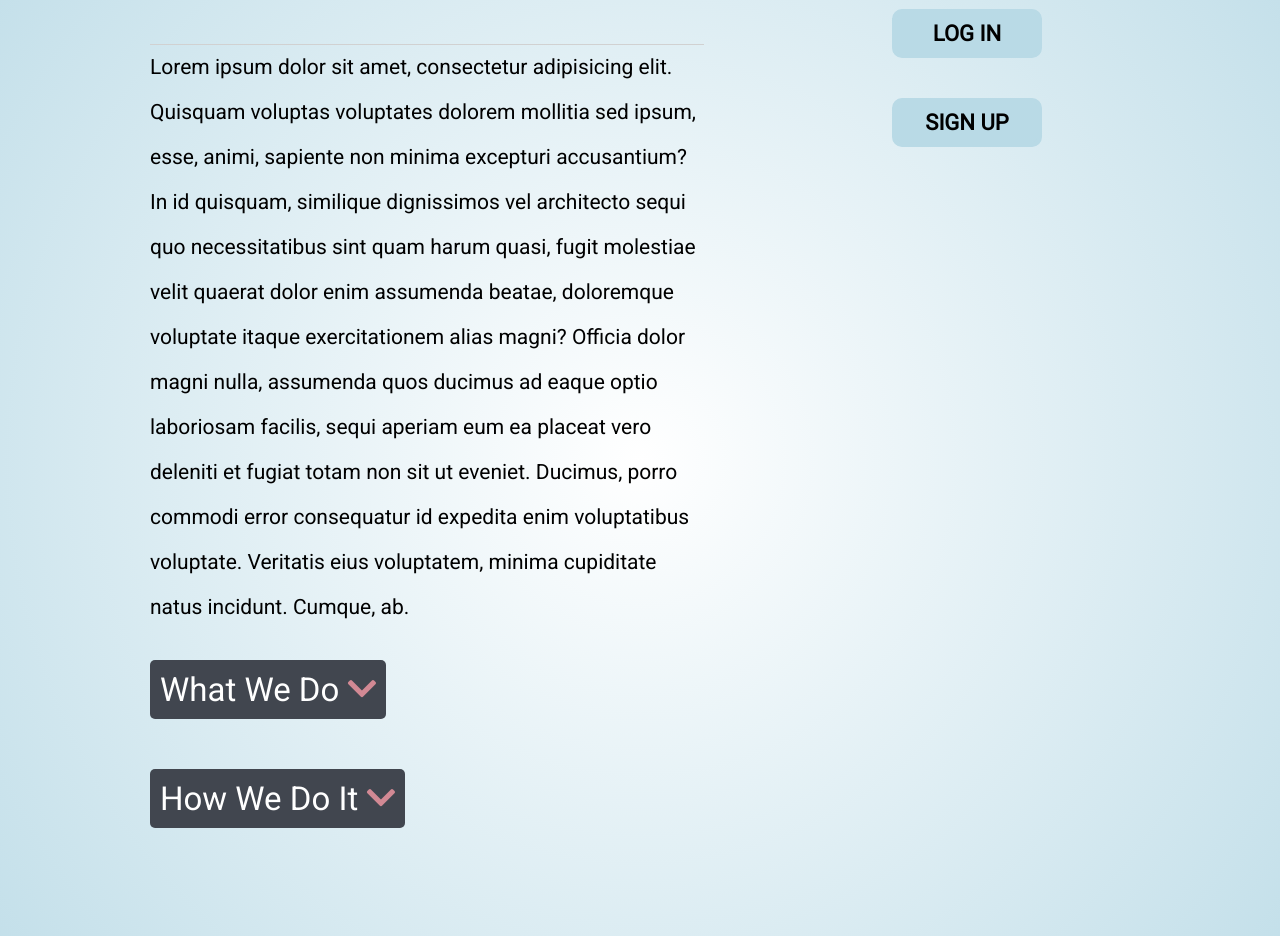
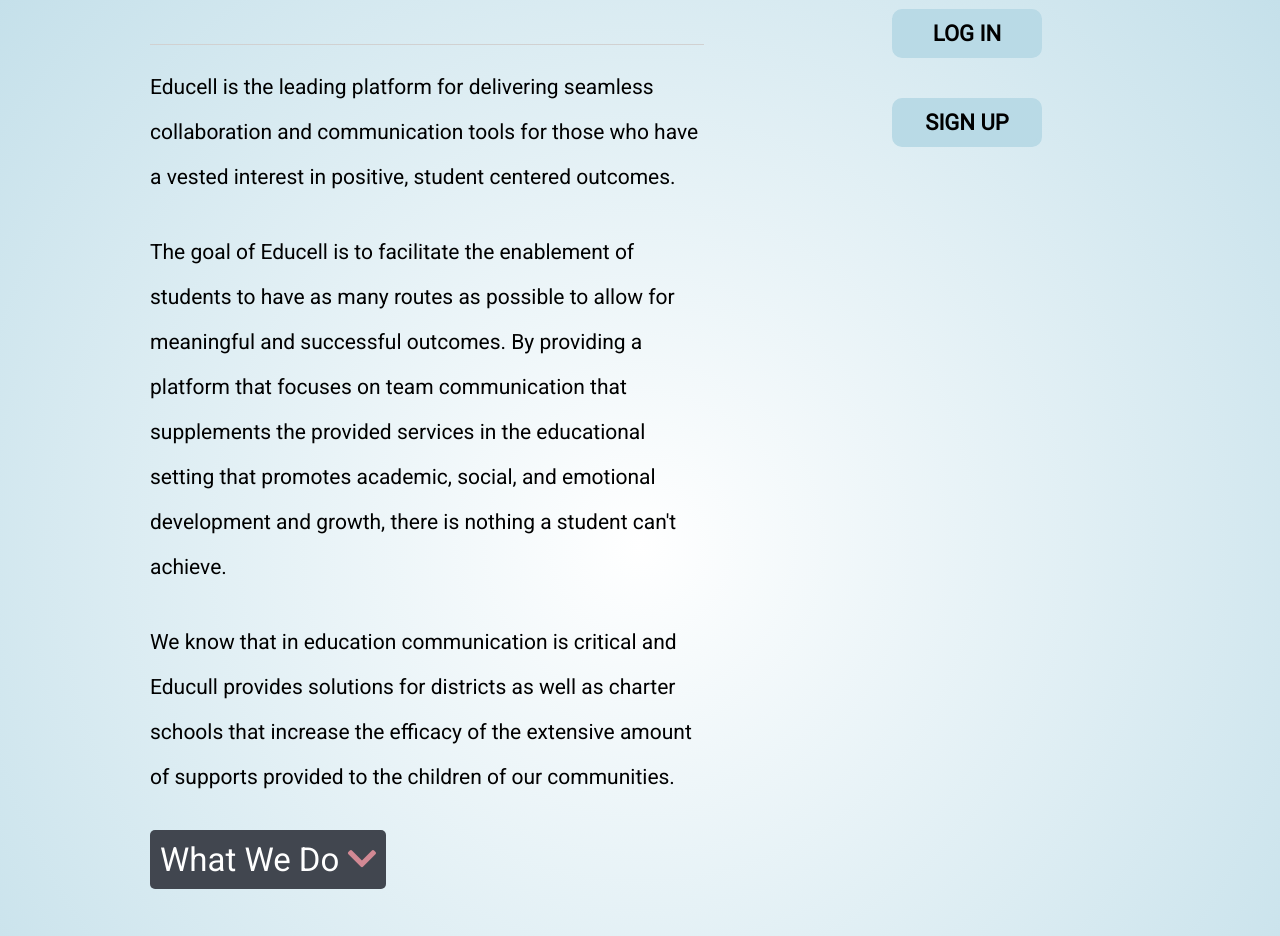
Before and after one commit to educell/ui-hr, a plain HTML site: page index.html in a window 1280 px wide. Shown: the part 237-1173 px from the top of the page. Drawn offline with nearby package versions, Linux system fonts and the light colour scheme.

Commit message:
updated styling and copy text

```diff
--- a/assets/less/index.less
+++ b/assets/less/index.less
@@ -151,6 +151,17 @@ img {
     }
     .lead {
       border-top: 1px solid @lgray;
+      padding-top: 2rem;
+      margin-bottom: 3rem;
+      line-height: 4.5rem;
+      font-size: 2.1rem;
+      font-weight: 300;
+      @media @tablet, @mobile {
+        line-height: 3rem;
+        text-align: left;
+      }
+    }
+    .lead2 {
       margin-bottom: 3rem;
       line-height: 4.5rem;
       font-size: 2.1rem;
--- a/index.html
+++ b/index.html
@@ -33,6 +33,7 @@
         <nav class="nav">
           <a href="#">Home</a>
           <a href="#">About</a>
+          <a href="#">Pricing</a>
           <a href="#">Contact</a>
         </nav>
       </header>
@@ -41,23 +42,29 @@
           <div class="article">
             <div class="article-title">
               <h1 class="show-more">
-                Educell <i class="fas fa-chevron-up"></i>
+                Who We Are <i class="fas fa-chevron-up"></i>
               </h1>
             </div>
             <div class="article-content show data-article-1">
               <p class="lead">
-                Lorem ipsum dolor sit amet, consectetur adipisicing elit.
-                Quisquam voluptas voluptates dolorem mollitia sed ipsum, esse,
-                animi, sapiente non minima excepturi accusantium? In id
-                quisquam, similique dignissimos vel architecto sequi quo
-                necessitatibus sint quam harum quasi, fugit molestiae velit
-                quaerat dolor enim assumenda beatae, doloremque voluptate itaque
-                exercitationem alias magni? Officia dolor magni nulla, assumenda
-                quos ducimus ad eaque optio laboriosam facilis, sequi aperiam
-                eum ea placeat vero deleniti et fugiat totam non sit ut eveniet.
-                Ducimus, porro commodi error consequatur id expedita enim
-                voluptatibus voluptate. Veritatis eius voluptatem, minima
-                cupiditate natus incidunt. Cumque, ab.
+                Educell is the leading platform for delivering seamless
+                collaboration and communication tools for those who have a
+                vested interest in positive, student centered outcomes.
+              </p>
+              <p class="lead2">
+                The goal of Educell is to facilitate the enablement of students
+                to have as many routes as possible to allow for meaningful and
+                successful outcomes. By providing a platform that focuses on
+                team communication that supplements the provided services in the
+                educational setting that promotes academic, social, and
+                emotional development and growth, there is nothing a student
+                can't achieve.
+              </p>
+              <p class="lead2">
+                We know that in education communication is critical and Educull
+                provides solutions for districts as well as charter schools that
+                increase the efficacy of the extensive amount of supports
+                provided to the children of our communities.
               </p>
             </div>
           </div>
```
Also changed, not shown: assets/less/index.css.
